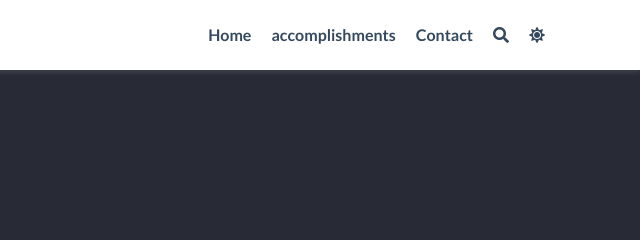
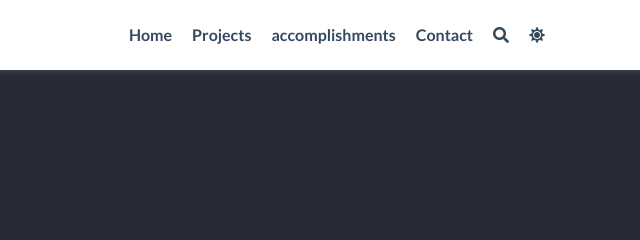
Before and after one commit to YiwenXu/YiwenXu.github.io, a plain HTML site: page post/index.html in a window 1280 px wide. Shown: the top 240 px of the page, 640-1280 px from the left. Drawn offline with nearby package versions, Linux system fonts and the light colour scheme; some icons are missing.

Commit message:
rebuilding site Fri  7 Jun 2019 03:14:19 CST

```diff
--- a/post/index.html
+++ b/post/index.html
@@ -205,6 +205,39 @@
           <a class="nav-link " href="/#about">
 
             <span>Home</span>
+
+          </a>
+        </li>
+
+
+
+
+
+
+
+
+
+
+
+
+
+
+
+
+
+
+
+
+
+
+
+
+
+
+        <li class="nav-item">
+          <a class="nav-link " href="/#projects">
+
+            <span>Projects</span>
 
           </a>
         </li>
```
Also changed, not shown: 404.html (+33 -0 lines), authors/admin/index.html (+33 -0 lines), authors/index.html (+33 -0 lines), categories/index.html (+33 -0 lines), index.html (+33 -0 lines), publication/index.html (+33 -0 lines), publication_types/index.html (+33 -0 lines), tags/index.html (+33 -0 lines), talk/index.html (+33 -0 lines).
